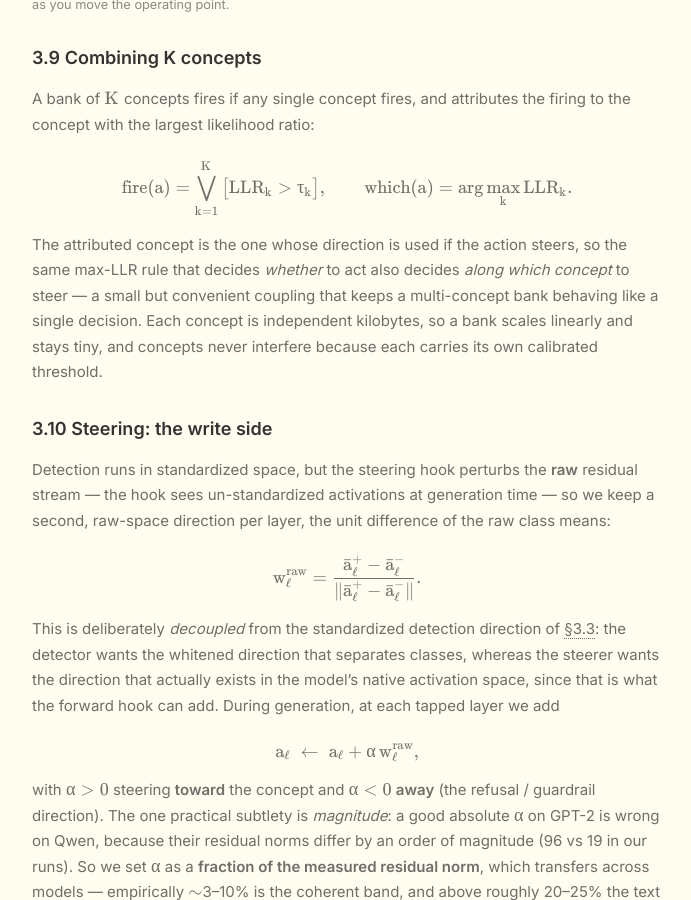
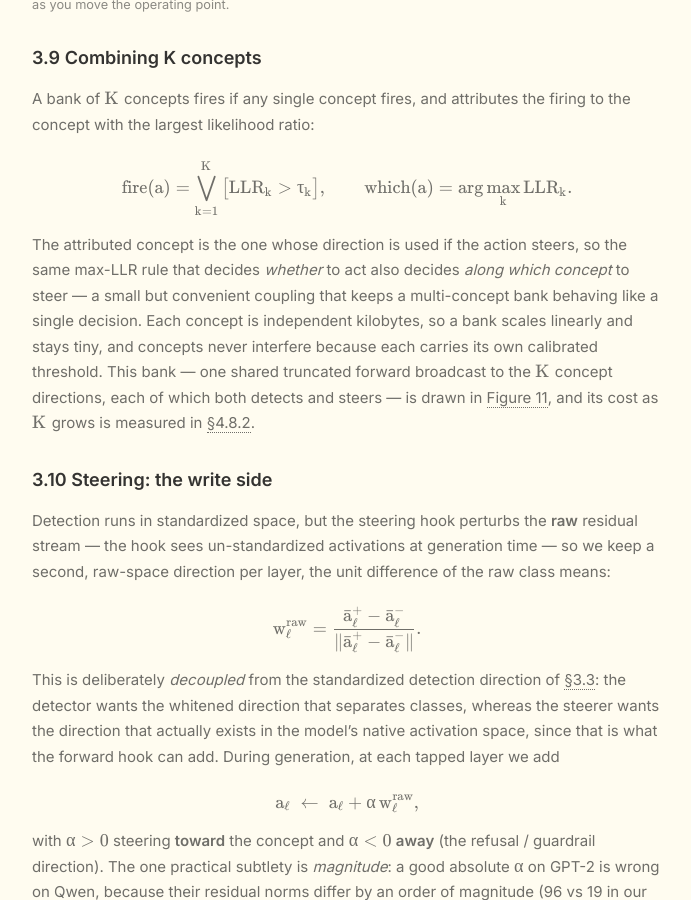
Before and after one commit to NISH1001/NISH1001.github.io, a Jekyll site: the page built from _posts/research/2026-08-29-conceptgate.markdown, in a window 1280 px wide and 900 px high, scrolled down 17573 px. Shown: the whole window, without its empty margins (293-984 px from the left). Built offline with Jekyll 4.4.1, drawn with Linux system fonts in a browser that asks for light colours.

Commit message:
Cross-reference the bank schematic (Fig 11) from 3.9
Add a forward pointer from 3.9 (Combining K concepts) to Figure 11 and 4.8.2, so the bank/duality picture is foreshadowed where the K-concept combination is defined.

```diff
--- a/_posts/research/2026-08-29-conceptgate.markdown
+++ b/_posts/research/2026-08-29-conceptgate.markdown
@@ -723,7 +723,10 @@ The attributed concept is the one whose direction is used if the action steers,
 max-LLR rule that decides *whether* to act also decides *along which concept* to steer — a small but
 convenient coupling that keeps a multi-concept bank behaving like a single decision. Each concept is
 independent kilobytes, so a bank scales linearly and stays tiny, and concepts never interfere because
-each carries its own calibrated threshold.
+each carries its own calibrated threshold. This bank — one shared truncated forward broadcast to the $K$
+concept directions, each of which both detects and steers — is drawn in
+<a class="sref" href="#figure-11">Figure 11</a>, and its cost as $K$ grows is measured in
+<a class="sref" href="#482-learning-multiple-concepts">§4.8.2</a>.
 
 ### 3.10 Steering: the write side
 
```
